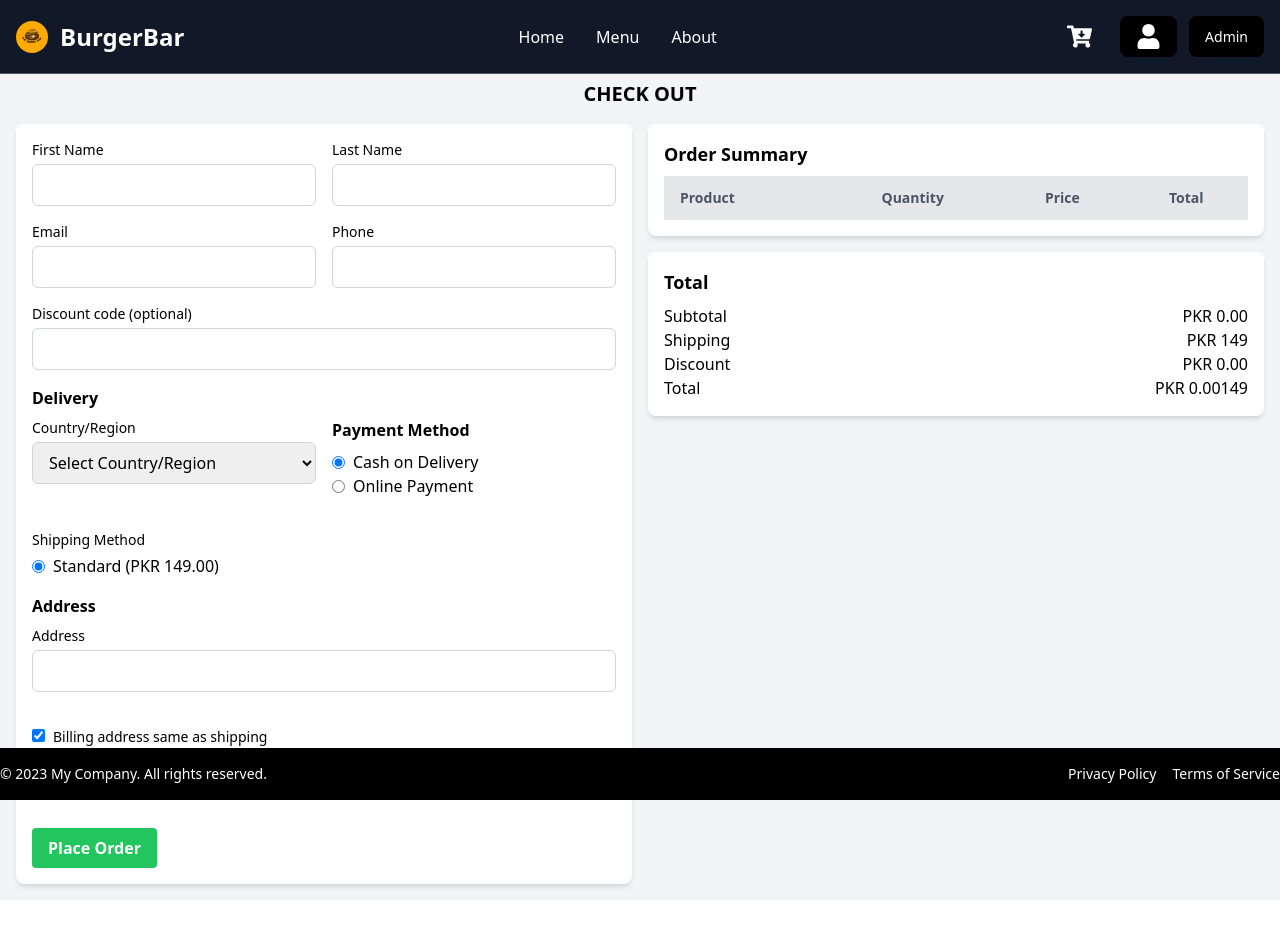
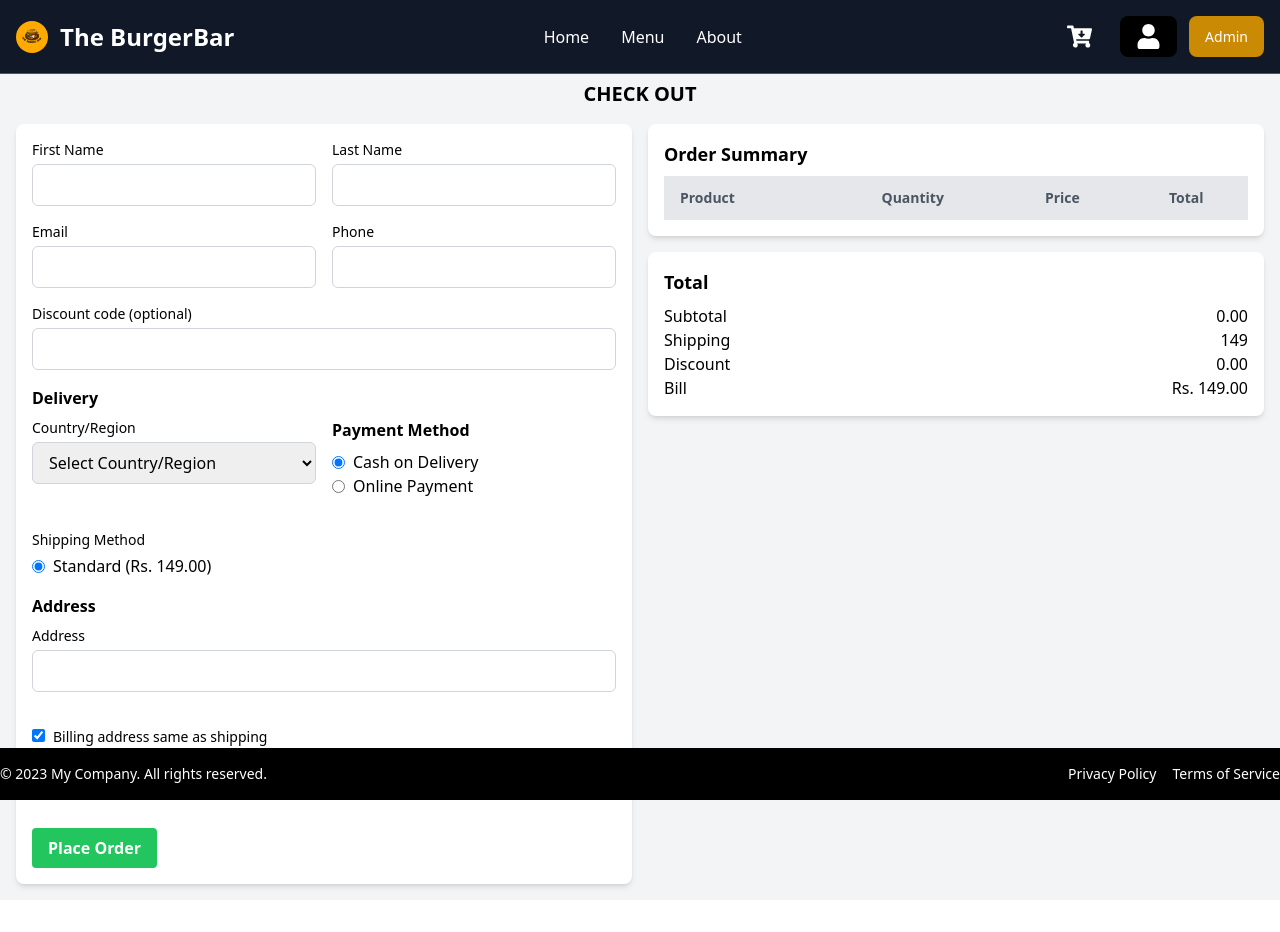
Before and after one commit to taimooransari/Software-Engineering-Project---Spring-2024, a Next.js app in the folder client/: page /checkout in a window 1280 px wide. Shown: the top 932 px of the page. Before the commit the page ends 900 px from the top, so only its background shows below. Built offline with nearby package versions, Linux system fonts and the light colour scheme.

Commit message:
Currency Inaccuracies, UI Fixes, Billing fixed, Routes fixed

```diff
--- a/client/app/about/page.js
+++ b/client/app/about/page.js
@@ -4,7 +4,7 @@ import MapComponent from '../components/map';
 import DeliveryFaq from '../faq/page';
 
 const ContactInfo = () => (
-  <div className="flex flex-col bg-gray-100 mt-12 " style={{ height: "100vh" }}>
+  <div className="flex flex-col bg-gray-100 mt-12" style={{ minHeight: "100vh" }}>
     <div className="flex flex-row bg-gray-100 mt-12 ">
       <div className="w-1/2 p-5 bg-white m-4 flex flex-col justify-between">
         <div>
@@ -23,13 +23,13 @@ const ContactInfo = () => (
           <p>Monday - Sunday: 12:00 PM - 12:00 AM</p>
         </div>
       </div>
-      <div className="w-1/2 p-2 flex flex-col justify-between">
+      <div className="w-1/2 p-5 flex flex-col justify-between">
         {/* This is where you'd include your map component, e.g., a Google Maps iframe or a library like react-leaflet */}
         <DeliveryFaq />
 
       </div>
     </div>
-    <div>
+    <div className="flex flex-col bg-gray-100 mb-16 ">
       <MapComponent address="1600 Amphitheatre Parkway, Mountain View, CA" />
     </div>
   </div>
--- a/client/app/checkout/page.js
+++ b/client/app/checkout/page.js
@@ -161,10 +161,10 @@ const CheckoutPage = () => {
                       <td className="py-2 px-4 text-left">{item.name}</td>
                       <td className="py-2 px-4 text-center">{item.quantity}</td>
                       <td className="py-2 px-4 text-center">
-                        PKR {item.price.toFixed(2)}
+                        Rs. {item.price.toFixed(2)}
                       </td>
                       <td className="py-2 px-4 text-center">
-                        PKR {(item.price * item.quantity).toFixed(2)}
+                        Rs. {(item.price * item.quantity).toFixed(2)}
                       </td>
                     </tr>
                   ))}
@@ -175,7 +175,7 @@ const CheckoutPage = () => {
               <div className="flex justify-between">
                 <span>Subtotal</span>
                 <span>
-                  PKR{" "}
+                  Rs.{" "}
                   {cartItems
                     .reduce((acc, item) => acc + item.price * item.quantity, 0)
                     .toFixed(2)}
@@ -183,16 +183,16 @@ const CheckoutPage = () => {
               </div>
               <div className="flex justify-between">
                 <span>Shipping</span>
-                <span>PKR {deliveryCharges}</span>
+                <span>Rs. {deliveryCharges}</span>
               </div>
               <div className="flex justify-between">
                 <span>Discount</span>
-                <span>PKR {discount.toFixed(2)}</span>
+                <span>Rs. {discount.toFixed(2)}</span>
               </div>
               <div className="flex justify-between">
                 <span>Total</span>
                 <span>
-                  PKR{" "}
+                  Rs.{" "}
                   {cartItems
                     .reduce((acc, item) => acc + item.price * item.quantity, 0)
                     .toFixed(2)}
@@ -201,7 +201,7 @@ const CheckoutPage = () => {
               <div className="flex justify-between">
                 <span>Net Total</span>
                 <span>
-                  PKR{" "}
+                  Rs.{" "}
                   {cartItems
                     .reduce((acc, item) => acc + item.price * item.quantity, 0)
                     .toFixed(2) +
@@ -230,7 +230,7 @@ const CheckoutPage = () => {
           </div>
         </div>
       ) : (
-        <div className="bg-gray-100 p-4">
+        <div className="bg-gray-100 p-4 mb-12">
           <h2 className="text-xl text-center font-bold mb-4 mt-6 pt-10">
             CHECK OUT
           </h2>
@@ -403,7 +403,7 @@ const CheckoutPage = () => {
                           className="mr-2"
                         />
                         <label htmlFor="standardShipping">
-                          Standard (PKR 149.00)
+                          Standard (Rs. 149.00)
                         </label>
                       </div>
                       {/* Add option for other shipping methods */}
@@ -495,10 +495,10 @@ const CheckoutPage = () => {
                             {item.quantity}
                           </td>
                           <td className="py-2 px-4 text-center">
-                            PKR {item.price.toFixed(2)}
+                           {item.price.toFixed(2)}
                           </td>
                           <td className="py-2 px-4 text-center">
-                            PKR {(item.price * item.quantity).toFixed(2)}
+                             {(item.price * item.quantity).toFixed(2)}
                           </td>
                         </tr>
                       ))}
@@ -512,7 +512,7 @@ const CheckoutPage = () => {
                   <div className="flex justify-between">
                     <span>Subtotal</span>
                     <span>
-                      PKR{" "}
+                      {" "}
                       {cartItems
                         .reduce(
                           (acc, item) => acc + item.price * item.quantity,
@@ -523,24 +523,17 @@ const CheckoutPage = () => {
                   </div>
                   <div className="flex justify-between">
                     <span>Shipping</span>
-                    <span>PKR {deliveryCharges}</span>
+                    <span>{deliveryCharges}</span>
                   </div>
                   <div className="flex justify-between">
                     <span>Discount</span>
-                    <span>PKR {discount.toFixed(2)}</span>
+                    <span>{discount.toFixed(2)}</span>
                   </div>
                   <div className="flex justify-between">
-                    <span>Total</span>
+                    <span>Bill</span>
                     <span>
-                      PKR{" "}
-                      {cartItems
-                        .reduce(
-                          (acc, item) => acc + item.price * item.quantity,
-                          0
-                        )
-                        .toFixed(2) +
-                        deliveryCharges -
-                        discount.toFixed(2)}
+                      Rs.{" "}
+                      {(cartItems.reduce((acc, item) => acc + item.price * item.quantity,0)  + deliveryCharges - discount).toFixed(2)}
                     </span>
                   </div>
                 </div>
--- a/client/app/components/About.tsx
+++ b/client/app/components/About.tsx
@@ -5,7 +5,7 @@ const About = () => {
         <div className="flex flex-col items-center justify-center min-h-screen bg-cover bg-center"
              style={{ backgroundImage: "url('/Logo.jpeg')", opacity:0.9 }}>
             <div className="max-w-2xl px-4 py-8 mx-auto bg-white bg-opacity-85">
-                <h1 className="text-3xl font-bold text-center">Welcome to Burger Bar</h1>
+                <h1 className="text-3xl font-bold text-center">Welcome to The Burger Bar</h1>
                 <p className="mt-4 text-lg text-center">
                     We are a burger restaurant dedicated to serving delicious and mouthwatering burgers to our customers.
                 </p>
--- a/client/app/components/Nav.tsx
+++ b/client/app/components/Nav.tsx
@@ -5,9 +5,10 @@ import Link from "next/link";
 import { usePathname } from "next/navigation";
 import Modal from "./Modal";
 import { authSlice, useDispatch, useSelector } from "@/lib/redux";
-/* Instruments */
 
-import { FaUser} from 'react-icons/fa'
+
+
+import { FaUser } from 'react-icons/fa'
 export const Nav = () => {
   const pathname = usePathname();
 
@@ -19,49 +20,51 @@ export const Nav = () => {
     pathname.slice(0, 6) != "/admin" && (
       <div className="bg-gray-900 dark:bg-gray-900 fixed w-full z-20 top-0 start-0 border-b border-gray-600 dark:border-gray-600">
         <div className="max-w-screen-xl flex flex-wrap items-center justify-between mx-auto p-4">
-          <a className="flex items-center space-x-3 rtl:space-x-reverse">
+          <Link href={"/"}> <a className="flex items-center space-x-3 rtl:space-x-reverse">
+
             <img
               src={"/logo.jpeg"}
               className="h-8"
               alt="Logo"
-              style={{borderRadius: "100%"}}
+              style={{ borderRadius: "100%" }}
             />
             <span className="self-center text-2xl font-semibold whitespace-nowrap text-white">
-              BurgerBar
+              The BurgerBar
             </span>
-          </a>
+
+          </a></Link>
           <div className="flex md:order-2 space-x-3 md:space-x-3 rtl:space-x-reverse">
             <Modal />
 
 
             {isLoggedIn ? (
-              <div className="flex md:order-2 space-x-3 md:space-x-3 rtl:space-x-reverse">
-                <button
-                  onClick={() => dispatch(authSlice.actions.logout())}
-                  className="text-white bg-black hover:bg-black focus:ring-4 focus:outline-none focus:ring-black font-medium rounded-lg text-sm px-4 py-2 text-center"
-                >
-                  Logout
-                </button>
-                <img
-                  src="https://e7.pngegg.com/pngimages/84/165/png-clipart-united-states-avatar-organization-information-user-avatar-service-computer-wallpaper.png"
-                  className="h-8 w-8 rounded-full"
-                  alt="avatar"
-                />
-                <h2 className="block py-2 px-3 text-white bg-blue-700 rounded md:bg-transparent md:text-white md:p-0 md:dark:text-white">
-                  {userinfo.name}
-                </h2>
+              <div className="flex justify-end items-center space-x-3 md:space-x-3">
+                <Link href={"/profile"}>
+                  <div className="flex justify-end items-end md:order-2 space-x-3 md:space-x-3 rtl:space-x-reverse" >
+
+                    <div >
+                      <FaUser size={25} color="white" />
+                    </div>
+                    <div >
+                      <h2 className="block py-2 px-3 text-white bg-blue-700 rounded md:bg-transparent md:text-white md:p-0 md:dark:text-white">
+                        {userinfo.name}
+                      </h2>
+                    </div>
+                  </div>
+                </Link>
               </div>
             ) : (
               <button className="text-white bg-black hover:bg-black focus:ring-4 focus:outline-none focus:ring-black font-medium rounded-lg text-sm px-4 py-2 text-center">
                 <Link
                   className="block py-2 px-3 text-white bg-blue-700 rounded md:bg-transparent md:p-0 "
-                  href="/authenticate"
+                  href="/profile"
                 >
-                  <FaUser size={25}/>
+                  <FaUser size={25} />
                 </Link>
               </button>
             )}
-               <button className="text-white bg-black hover:bg-black focus:ring-4 focus:outline-none focus:ring-black font-medium rounded-lg text-sm px-4 py-2 text-center">
+
+            <button className="text-white bg-yellow-600 hover:bg-black focus:ring-4 focus:outline-none focus:ring-black font-medium rounded-lg text-sm px-4 py-2 text-center">
               <Link
                 className="block py-2 px-3 text-white bg-blue-700 rounded md:bg-transparent md:p-0 "
                 href="/admin"
@@ -111,7 +114,7 @@ export const Nav = () => {
               {/* <li>
                 <Link
                   className="block py-2 px-3 text-white bg-blue-700 rounded md:bg-transparent md:text-white md:p-0 md:dark:text-white"
-                  href="/authenticate"
+                  href="/profile"
                 >
                   Login
                 </Link>
--- a/client/app/components/menuitem.js
+++ b/client/app/components/menuitem.js
@@ -44,7 +44,7 @@ const MenuItem = (props) => {
         </div>
         <div className="px-6 py-4">
           <span className="inline-block bg-gray-200 rounded-full px-3 py-1 text-sm font-semibold text-gray-700 mr-2">
-            Price: ${price}
+          Rs. {price}
           </span>
           <button
             className="bg-blue-500 hover:bg-blue-700 text-white font-bold mt-6 py-2 px-4 rounded"
--- a/client/app/menu/page.js
+++ b/client/app/menu/page.js
@@ -44,7 +44,7 @@ const Index = () => {
   return (
     <>
       {isAlert && <div className="fixed bottom-5 right-5 bg-green-500 text-white px-4 py-3 rounded-full shadow-lg hidden opacity-0 transition-opacity duration-300" id="cartAlert">Item added to cart!</div>}
-      <div className="container" style={{ paddingTop: "70px", margin: "auto" }}>
+      <div className="container" style={{ paddingTop: "70px", margin: "auto", paddingBottom: '70px' }}>
         <div className="flex justify-center">
           <div className="w-full">
             <div className="grid grid-cols-1 md:grid-cols-2 lg:grid-cols-3 gap-4 mine">
```
Also changed, not shown: client/app/components/Modal.js (+6 -5 lines), client/app/components/Profile.js (+21 -6 lines), client/app/profile/page.tsx (renamed from client/app/authenticate/page.tsx).
